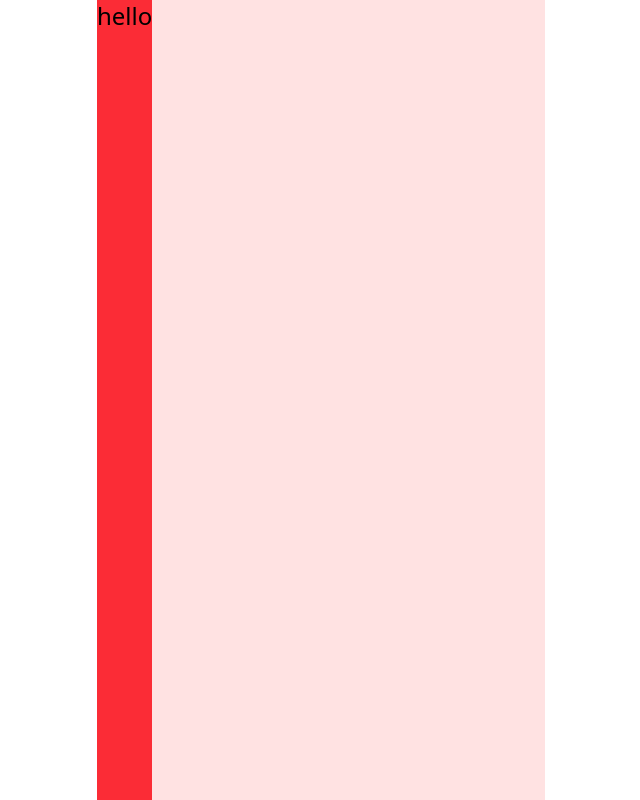
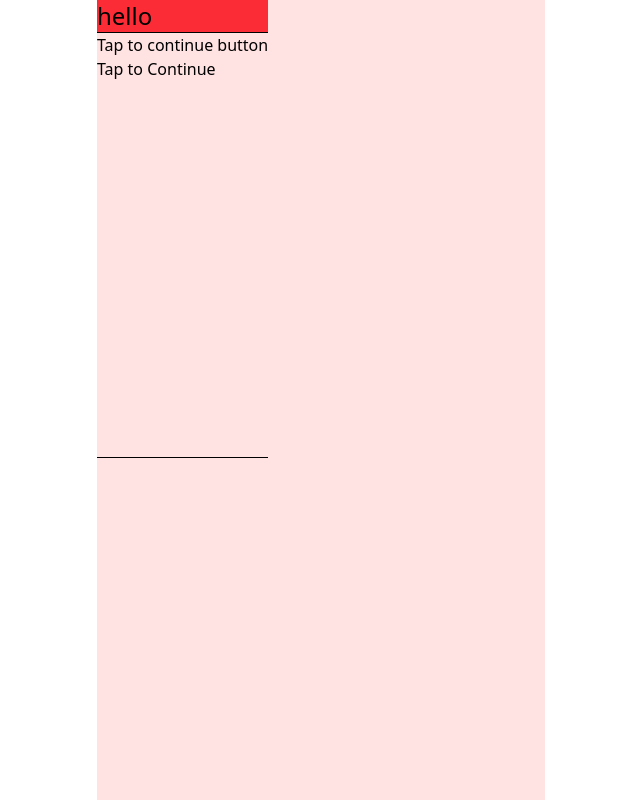
Before and after one commit to ITGearFest2025/gearfest-interactive-web, an Astro site: page / in a window 1280 px wide. Shown: the whole page, without its empty margins (319-959 px from the left). Built offline with nearby package versions, Linux system fonts and the light colour scheme; Astro itself is replaced by a stand-in of ours.

Commit message:
feat:continue button

```diff
--- /dev/null
+++ b/src/components/ContinueButton/ContinueButton.tsx
@@ -0,0 +1,20 @@
+import React from "react";
+
+interface ContinueButtonProps {
+  word: string;
+  onClick: () => void;
+}
+
+const ContinueButton: React.FC<ContinueButtonProps> = ({ word, onClick }) => {
+  return (
+    <div
+      className="z-50 bg-transparent"
+      onClick={onClick}
+      style={{ cursor: "pointer" }}
+    >
+      <p>{word}</p>
+    </div>
+  );
+};
+
+export default ContinueButton;
--- a/src/components/Test.tsx
+++ b/src/components/Test.tsx
@@ -1,7 +1,31 @@
-import React from "react";
+import React, { useState, useEffect } from "react";
+import ContinueButton from "./ContinueButton/ContinueButton";
 
 function Test() {
-  return <div className=" bg-red-500 text-2xl flex">hello</div>;
+  const [clicked, setClicked] = useState(false);
+
+  const handleClick = () => {
+    setClicked(!clicked);
+  };
+
+  useEffect(() => {
+    console.log("Clicked", clicked);
+  }, [clicked]);
+
+  return (
+    <main>
+      <div className="bg-red-500 text-2xl flex">hello</div>
+      <hr></hr>
+      <section>
+      <h3>Tap to continue button</h3>
+      <div className="bg-gray w-full h-[400px]">
+        <ContinueButton word="Tap to Continue" onClick={handleClick} />
+        {clicked && <p>Clicked</p>}
+      </div>
+      <hr></hr>
+      </section>
+    </main>
+  );
 }
 
 export default Test;
--- a/src/pages/index.astro
+++ b/src/pages/index.astro
@@ -6,5 +6,5 @@ import Test from "@/components/Test";
 ---
 
 <Layout>
-  <Test />
+  <Test  client:only="react"/>
 </Layout>
--- /dev/null
+++ b/src/pages/playground/index.astro
@@ -0,0 +1,6 @@
+---
+import Test from "@/components/Test";
+import ContinueButton from "@/components/ContinueButton/ContinueButton";
+---
+
+<Test client:only="react"  />
```
